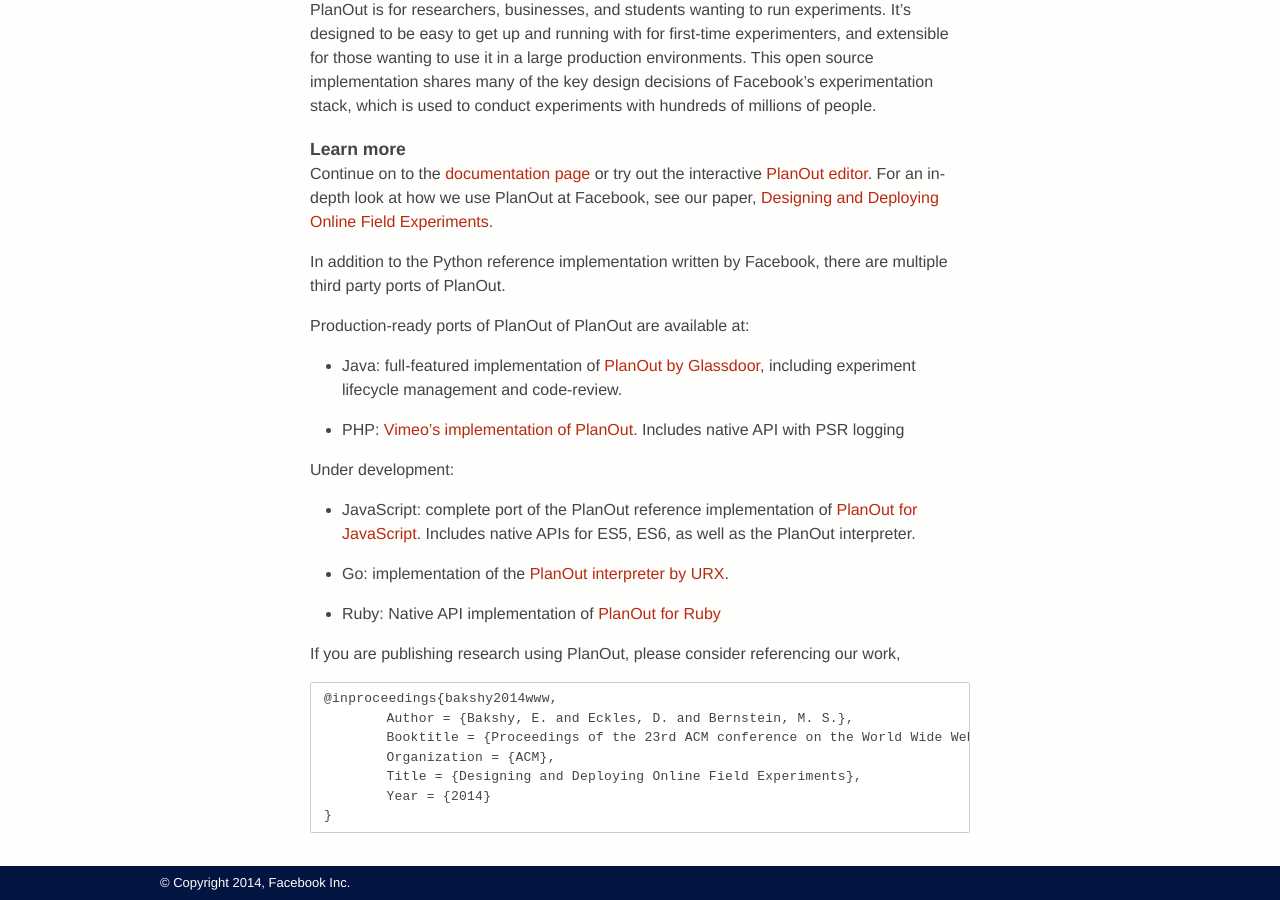
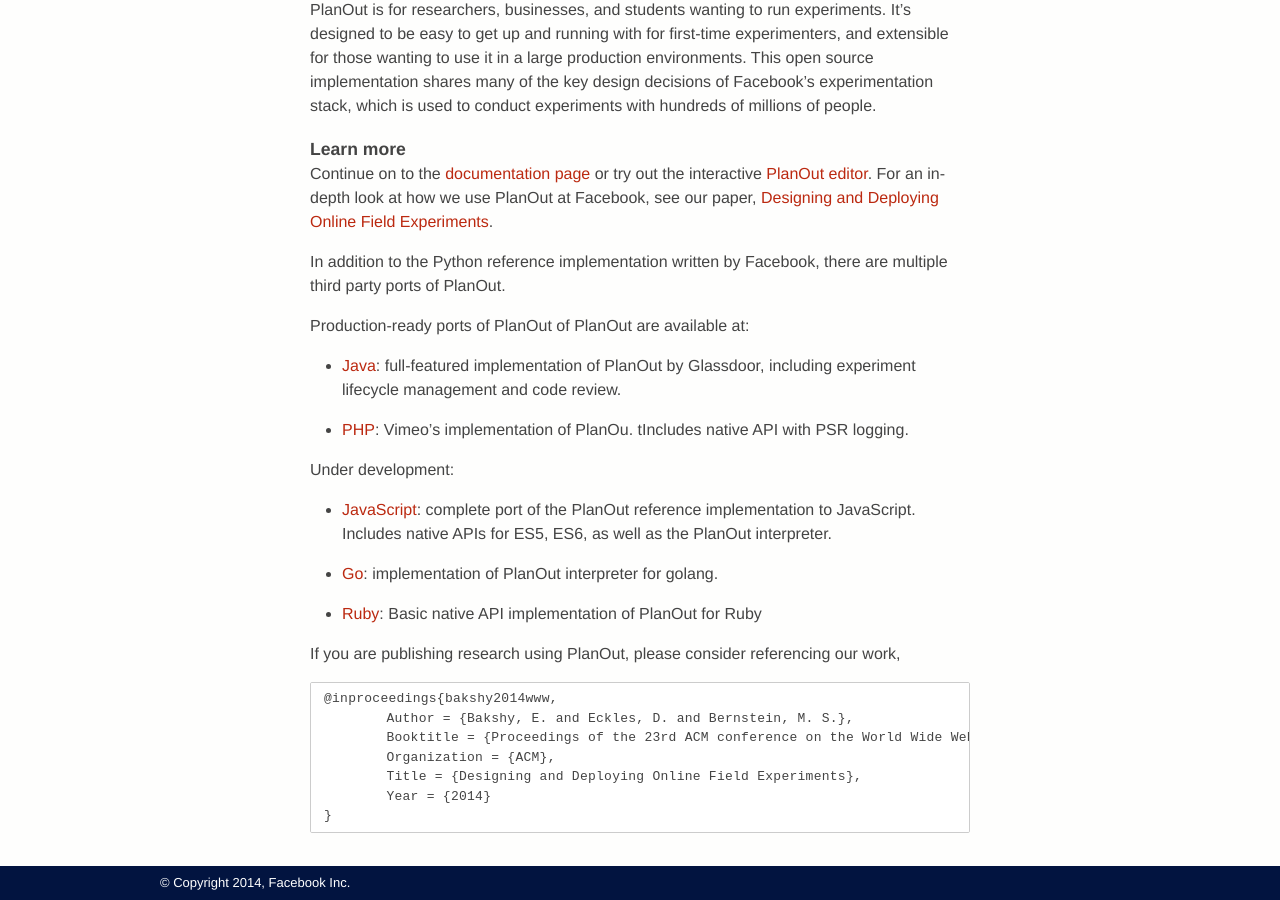
Before and after one commit to facebookarchive/planout, a Jekyll site: the page built from index.md, in a window 1280 px wide and 900 px high, scrolled down 1484 px. Built offline with Jekyll 4.4.1, drawn with Linux system fonts in a browser that asks for light colours; Markdown is read by kramdown in place of the engine named in the settings; some of the changed text lies outside the part shown.

Commit message:
update to hero

```diff
--- a/_includes/hero.html
+++ b/_includes/hero.html
@@ -36,9 +36,8 @@
       <h3>Extensible</h3>
       <p>
       PlanOut was developed at Facebook for running experiments involving hundreds
-      of millions of people. This open-source release mirrors parts of Facebook's
-      infrastructure for implementing, logging and deploying online experiments.
-      PlanOut is written in a way that can be easily integrated with your own stack.
+      of millions of people. It has been written with portability and extensibility in mind,
+      and has been ported to all major Web programming languages, including Python, Java, PHP, JavaScript, Ruby, and Go.
       </p>
     </section>
 <div/></header>
--- a/index.md
+++ b/index.md
@@ -70,20 +70,20 @@
 
 Production-ready ports of PlanOut of PlanOut are available at:
 
-  * Java: full-featured implementation of [PlanOut by Glassdoor](https://github.com/Glassdoor/planout4j),
- including experiment lifecycle management and code-review.
+  * [Java](https://github.com/facebook/planout/tree/master/alpha/ruby): full-featured implementation of PlanOut by Glassdoor,
+ including experiment lifecycle management and code review.
 
-  * PHP: [Vimeo's implementation of PlanOut](https://github.com/vimeo/ABLincoln). Includes native API with PSR logging
+  * [PHP](https://github.com/vimeo/ABLincoln): Vimeo's implementation of PlanOu. tIncludes native API with PSR logging.
 
 Under development:
 
-  * JavaScript: complete port of the PlanOut reference implementation of
-   [PlanOut for JavaScript](https://github.com/facebook/planout/tree/master/alpha/js).
+  * [JavaScript](https://github.com/facebook/planout/tree/master/alpha/js):
+  complete port of the PlanOut reference implementation to JavaScript.
    Includes native APIs for ES5, ES6, as well as the PlanOut interpreter.
 
-  * Go: implementation of the [PlanOut interpreter by URX](https://github.com/URXtech/planout-golang).
+  * [Go](https://github.com/URXtech/planout-golang): implementation of PlanOut interpreter for golang.
 
-  * Ruby: Native API implementation of [PlanOut for Ruby](https://github.com/facebook/planout/tree/master/alpha/ruby)
+  * [Ruby](https://github.com/facebook/planout/tree/master/alpha/ruby): Basic native API implementation of PlanOut for Ruby
 
 
 If you are publishing research using PlanOut, please consider referencing our work,
```
